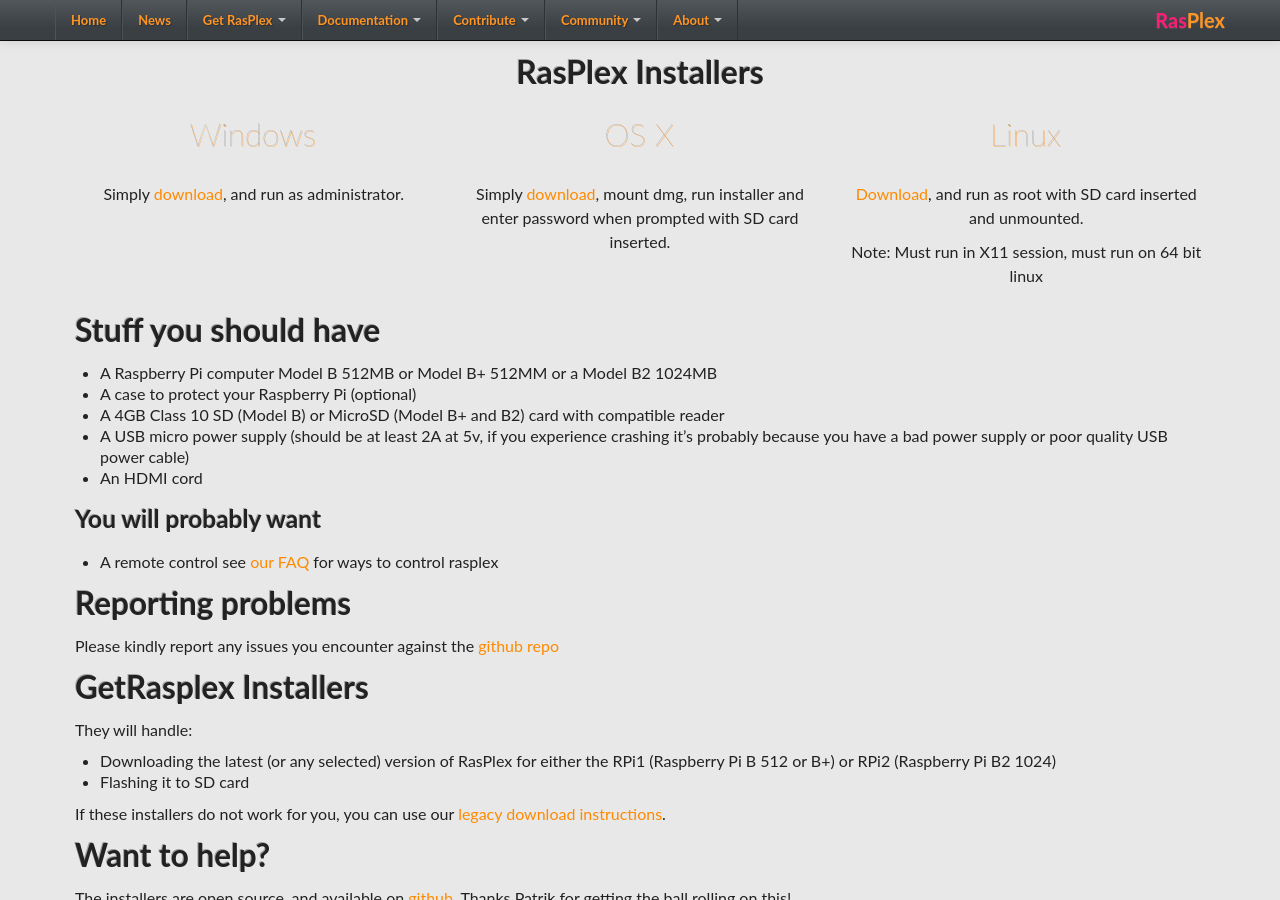
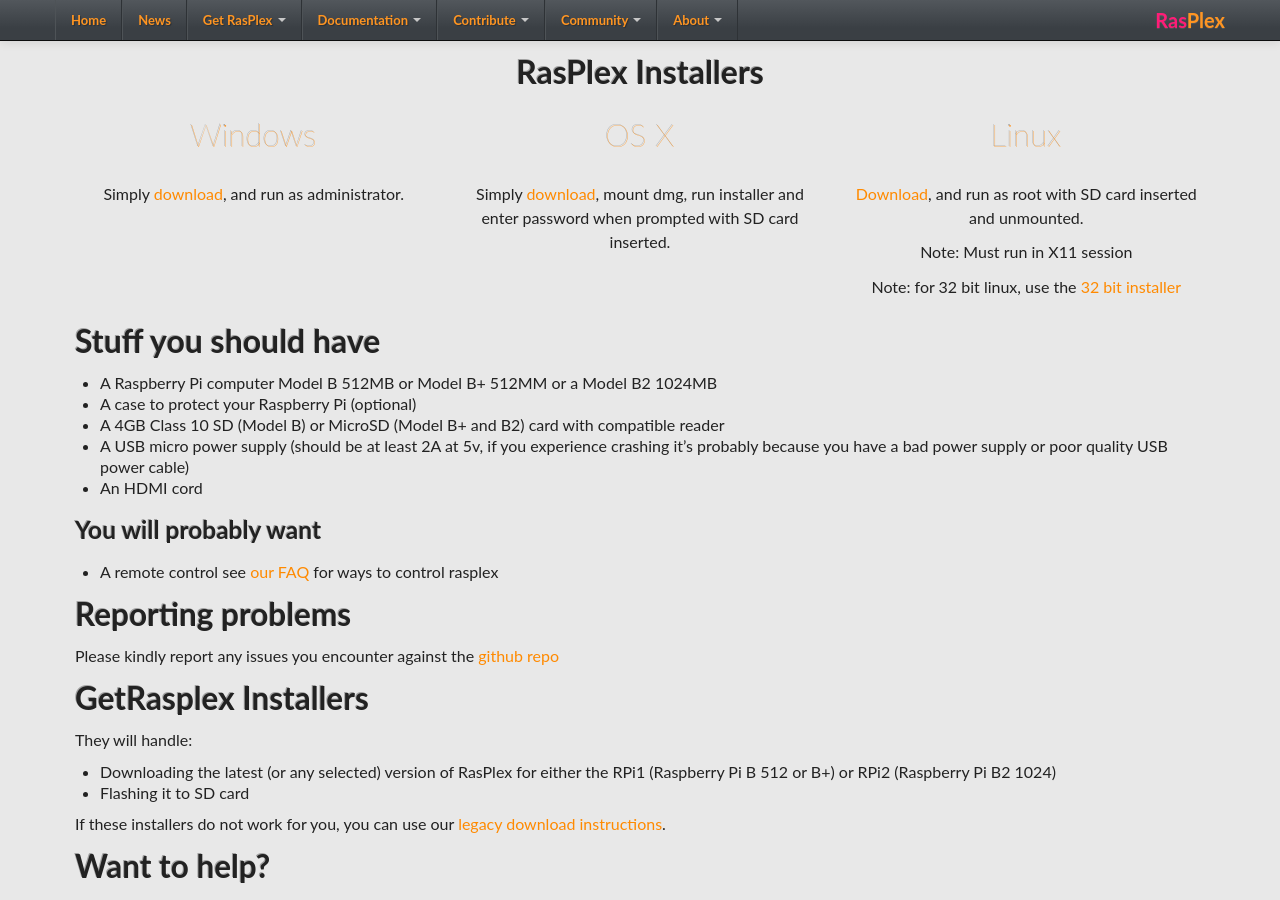
Before and after one commit to RasPlex/RasPlex.github.io, a Jekyll site: the page built from get-started/rasplex-installers.md, in a window 1280 px wide and 900 px high. Built offline with Jekyll 4.4.1, drawn with Linux system fonts in a browser that asks for light colours; nearby versions of some CDN libraries.

Commit message:
Update download links

```diff
--- a/get-started/rasplex-installers.md
+++ b/get-started/rasplex-installers.md
@@ -7,19 +7,20 @@
   <div class="row-fluid">
     <div class="span4">
       <h2>Windows</h2>
-      <a href="https://github.com/RasPlex/rasplex-installer/releases/download/0.7.0/GetRasplex.exe" target="_blank"><img class="oslogo" src="../images/200px-Windows_logo_-_2012.svg.png" alt="" /></a>
-      <p>Simply <a href="https://github.com/RasPlex/rasplex-installer/releases/download/0.7.0/GetRasplex.exe" target="_blank">download</a>, and run as administrator.</p>
+      <a href="https://github.com/RasPlex/rasplex-installer/releases/download/1.0.1/GetRasplex-win7-32.1.0.1.exe" target="_blank"><img class="oslogo" src="../images/200px-Windows_logo_-_2012.svg.png" alt="" /></a>
+      <p>Simply <a href="https://github.com/RasPlex/rasplex-installer/releases/download/1.0.1/GetRasplex-win7-32.1.0.1.exe" target="_blank">download</a>, and run as administrator.</p>
     </div>
     <div class="span4">
       <h2>OS X</h2>
-      <a href="https://github.com/RasPlex/rasplex-installer/releases/download/0.7.0/GetRasplex.dmg" target="_blank"><img class="oslogo" src="../images/apple.png" alt="" /></a>
-      <p>Simply <a href="https://github.com/RasPlex/rasplex-installer/releases/download/0.7.0/GetRasplex.dmg" target="_blank">download</a>, mount dmg, run installer and enter password when prompted with SD card inserted.</p>
+      <a href="https://github.com/RasPlex/rasplex-installer/releases/download/1.0.1/GetRasplex-1.0.1.dmg" target="_blank"><img class="oslogo" src="../images/apple.png" alt="" /></a>
+      <p>Simply <a href="https://github.com/RasPlex/rasplex-installer/releases/download/1.0.1/GetRasplex-1.0.1.dmg" target="_blank">download</a>, mount dmg, run installer and enter password when prompted with SD card inserted.</p>
     </div>
     <div class="span4">
       <h2>Linux</h2>
-      <a href="https://github.com/RasPlex/rasplex-installer/releases/download/0.7.0/GetRasplex.bin" target="_blank"><img class="oslogo" src="../images/linux.png" alt="" /></a>
-      <p><a href="https://github.com/RasPlex/rasplex-installer/releases/download/0.7.0/GetRasplex.bin" target="_blank">Download</a>, and run as root with SD card inserted and unmounted.</p>
-      <p>Note: Must run in X11 session, must run on 64 bit linux</p>
+      <a href="https://github.com/RasPlex/rasplex-installer/releases/download/1.0.1/GetRasplex-debian64.1.0.1.bin" target="_blank"><img class="oslogo" src="../images/linux.png" alt="" /></a>
+      <p><a href="https://github.com/RasPlex/rasplex-installer/releases/download/1.0.1/GetRasplex-debian64.1.0.1.bin" target="_blank">Download</a>, and run as root with SD card inserted and unmounted.</p>
+      <p>Note: Must run in X11 session</p>
+      <p>Note: for 32 bit linux, use the <a href="https://github.com/RasPlex/rasplex-installer/releases/download/1.0.1/GetRasplex-debian32.1.0.1.bin" target="_blank">32 bit installer</a></p>
     </div>
   </div>
 </div>
```
